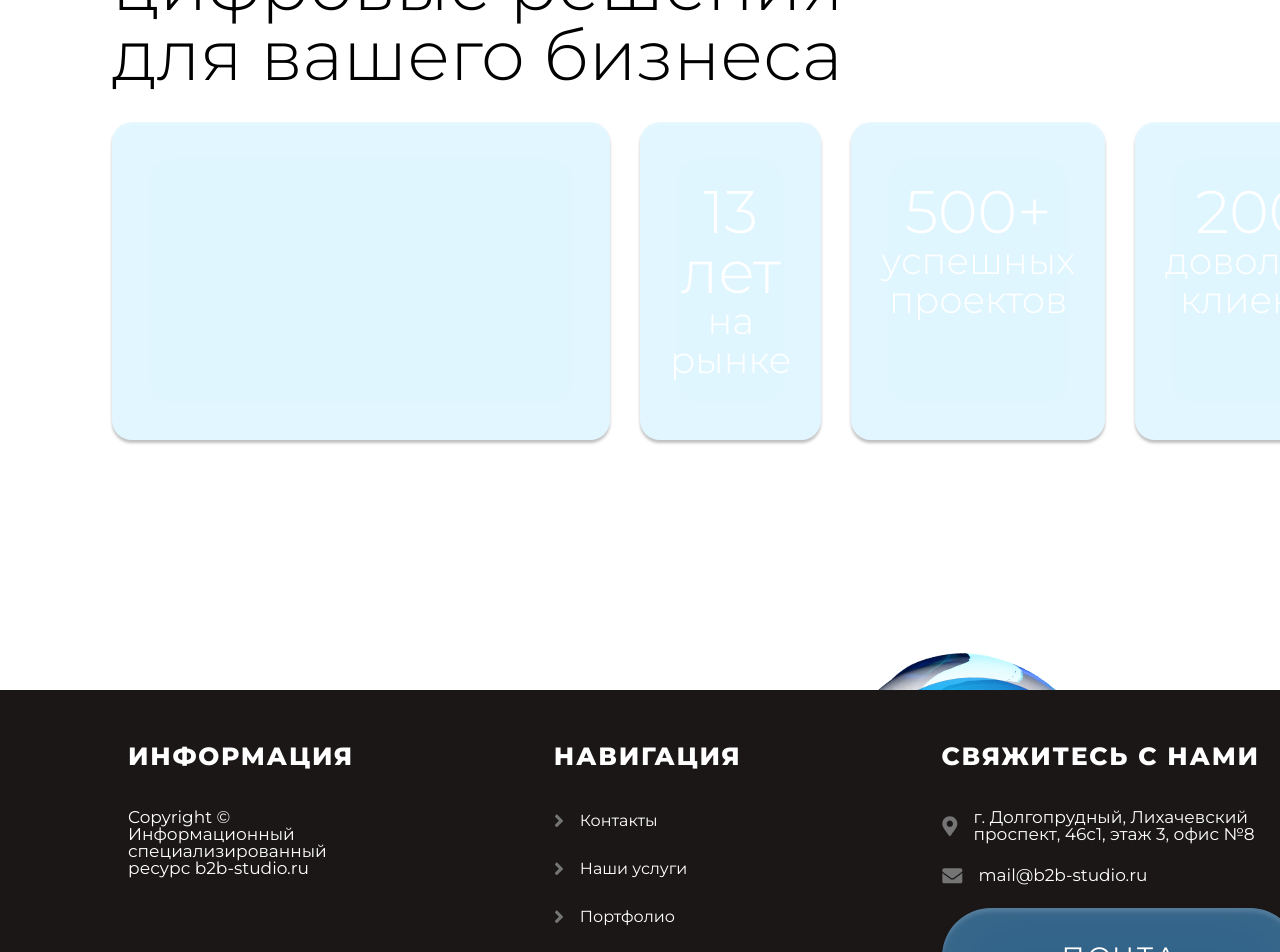
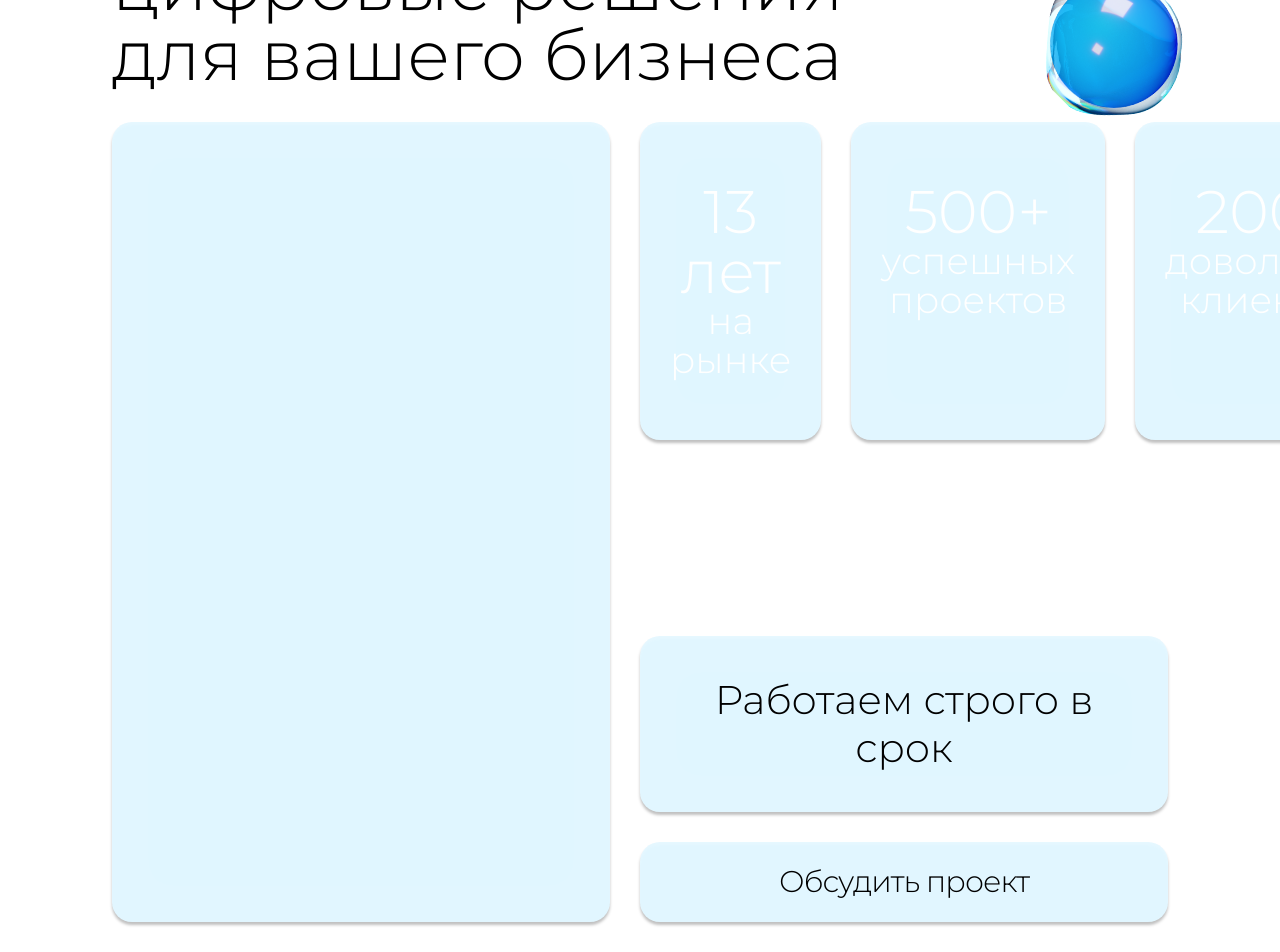
Before and after one commit to NikDemik/b2b-studio-vite, a React (Vite) app: page /about in a window 1280 px wide. Shown: the part 560-1512 px from the top of the page. Built offline with nearby package versions, Linux system fonts and the light colour scheme.

Commit message:
add page about

```diff
--- a/src/components/About/Hero.jsx
+++ b/src/components/About/Hero.jsx
@@ -15,12 +15,12 @@ const Hero = () => {
                     </p>
                     <div className="flex w-full gap-[30px]">
                         {/* Первый блок - 50% ширины */}
-                        <div className="w-1/2 pb-14 bg2 backdrop-blur-[22px] shadow-300 rounded-[20px]"></div>
+                        <div className="w-1/2 min-h-[800px] bg-bg2 backdrop-blur-[22px] shadow-300 rounded-[20px]"></div>
 
-                        {/* Второй блок - 50% ширины с тремя одинаковыми внутренними блоками */}
-                        <div className="w-1/2">
-                            <ul className="flex h-full justify-between gap-[30px]">
-                                {/* Все три блока имеют flex-1 для одинаковой ширины */}
+                        {/* Второй блок - 50% ширины с колонкой элементов */}
+                        <div className="w-1/2 flex flex-col h-auto">
+                            {/* Блок с тремя статистиками */}
+                            <ul className="flex justify-between gap-[30px] mb-[30px]">
                                 <li className="flex-1 px-[30px] py-[60px] bg2 backdrop-blur-[22px] shadow-300 rounded-[20px] text-p3 font-light text-center">
                                     <p className="text-[60px] leading-[1em]">13 лет</p>
                                     <span className="text-[37px] leading-[1em]">на рынке</span>
@@ -40,6 +40,21 @@ const Hero = () => {
                                     </span>
                                 </li>
                             </ul>
+
+                            {/* Нижняя часть - прижата к низу */}
+                            <div className="mt-auto flex flex-col gap-[30px]">
+                                {/* Плашка с текстом */}
+                                <div className="px-[30px] py-[40px] bg2 backdrop-blur-[22px] shadow-300 rounded-[20px] text-center">
+                                    <p className="text-[40px] leading-[1.2] font-light">
+                                        Работаем строго в срок
+                                    </p>
+                                </div>
+
+                                {/* Кнопка */}
+                                <button className="px-[30px] py-[25px] bg2 backdrop-blur-[22px] shadow-300 rounded-[20px] text-[30px] leading-[1] font-light transition hover:opacity-90 active:scale-[0.98]">
+                                    Обсудить проект
+                                </button>
+                            </div>
                         </div>
                     </div>
                 </div>
@@ -51,7 +66,7 @@ const Hero = () => {
                         y: [-10, 300, -10],
                         x: [0, 15, 0],
                         scale: [1, 1.03, 1], // Плавное приближение-отдаление
-                        rotateZ: [-0.5, 20, -0.5], // Легкий наклон
+                        rotateZ: [-0.5, 360, -0.5], // Легкий наклон
                     }}
                     transition={{
                         duration: 120,
--- /dev/null
+++ b/src/components/About/StatsCard.jsx
@@ -0,0 +1,6 @@
+export const StatCard = ({ value, label }) => (
+    <div className="flex-1 px-8 py-16 bg-bg2 backdrop-blur-[22px] shadow-300 rounded-xl text-center font-light">
+        <p className="text-6xl leading-none">{value}</p>
+        <span className="text-[37px] leading-none block">{label}</span>
+    </div>
+);
--- a/tailwind.config.js
+++ b/tailwind.config.js
@@ -14,6 +14,7 @@ export default {
                 s3: '#334679',
                 s4: '#1959AD',
                 s5: '#263466',
+                bg2: 'rgba(0, 177, 255, 0.12)',
                 black: {
                     DEFAULT: '#000000',
                     100: '#05091D',
```
